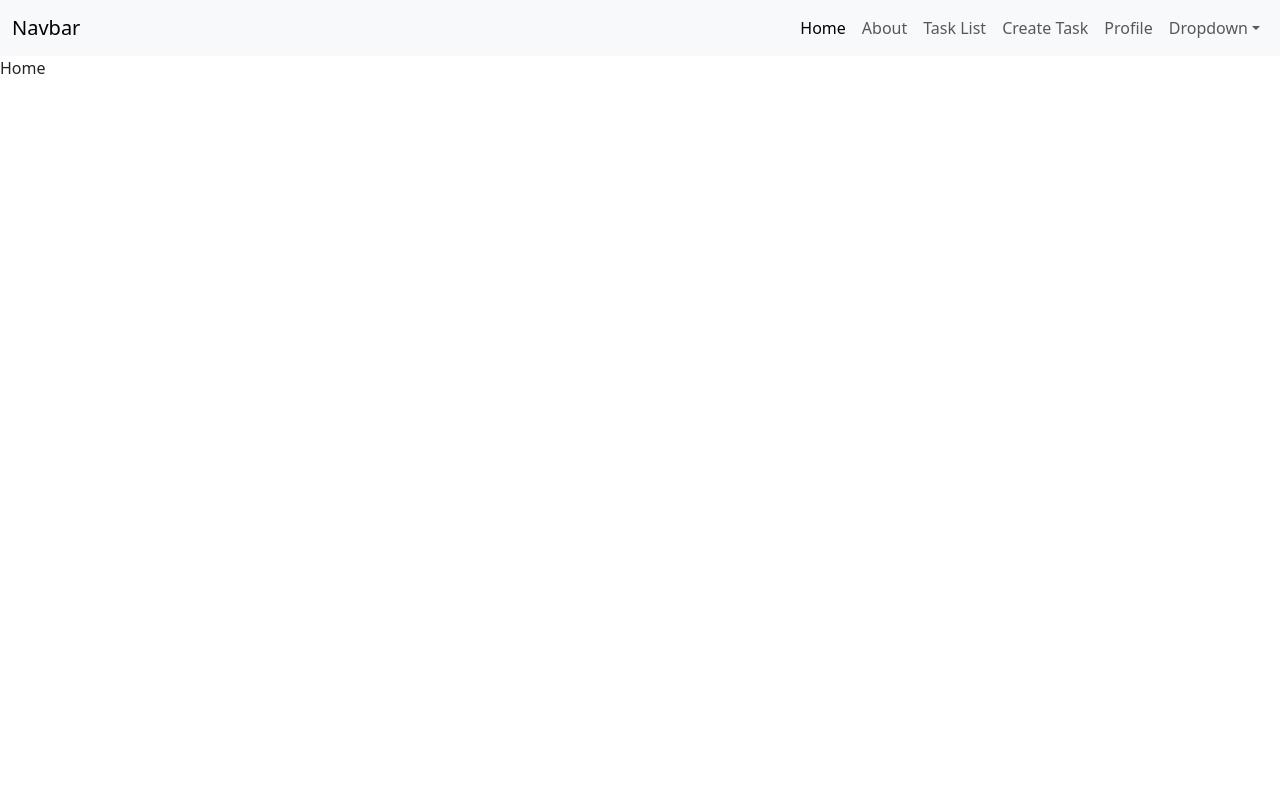
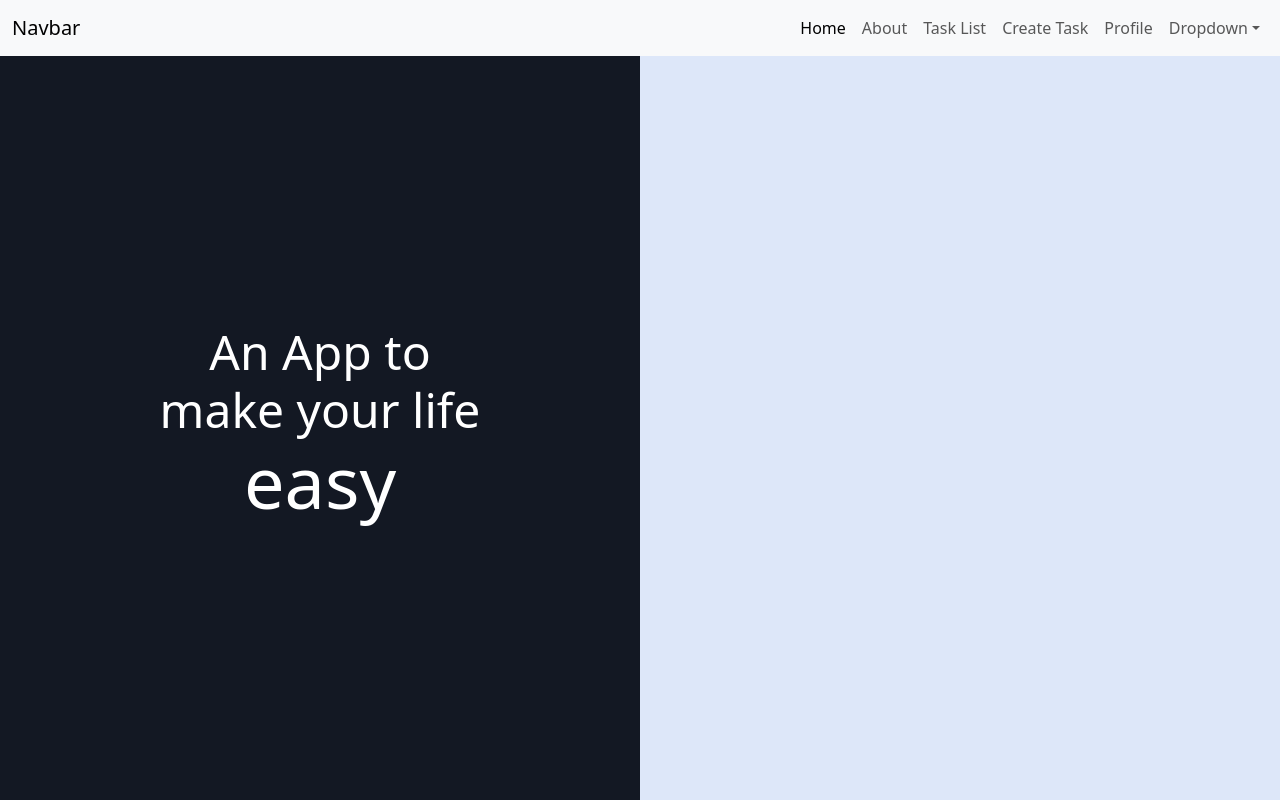
Before and after one commit to vipink28/todo-app-may-2024, a React (Create React App) app: page / in a window 1280 px wide. Built offline with nearby package versions, Linux system fonts and the light colour scheme.

Commit message:
home layout

```diff
--- a/src/index.css
+++ b/src/index.css
@@ -1 +1,27 @@
 @import url('../node_modules/bootstrap/dist/css/bootstrap.min.css');
+
+html,
+body {
+    height: 100%;
+}
+
+body {
+    background-color: #DDE7F9;
+}
+
+#root {
+    height: calc(100% - 56px);
+}
+
+.bg-primary {
+    background-color: #131823 !important;
+}
+
+.text-primary {
+    color: #131823 !important;
+}
+
+.btn-primary {
+    border-color: #131823 !important;
+    background-color: #131823 !important;
+}
--- a/src/pages/Home.jsx
+++ b/src/pages/Home.jsx
@@ -2,8 +2,21 @@ import React from 'react';
 
 function Home(props) {
     return (
-        <div>
-            Home
+        <div className='container-fluid h-100'>
+            <div className="row h-100">
+                <div className='col-lg-6 h-100 d-flex align-items-center justify-content-center flex-column text-white bg-primary'>
+
+                    <h1 className='display-5 text-center'>
+                        An App to<br />
+                        make your life<br />
+                        <span className='display-2'>easy</span>
+                    </h1>
+
+
+                </div>
+
+                <div className='col-lg-6 h-100 d-flex align-items-center justify-content-center flex-column'></div>
+            </div>
         </div>
     );
 }
```
Also changed, not shown: src/assets/illustration.png (added), src/assets/logo.png (added).
